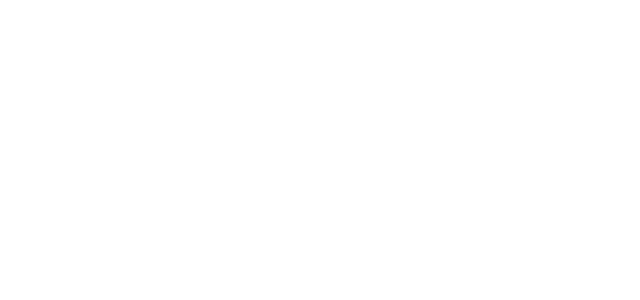
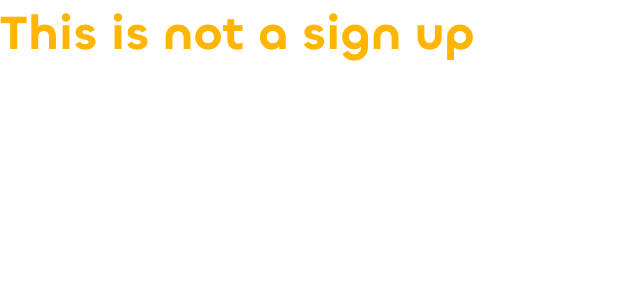
Before and after one commit to uwenayoallain/cv, a Next.js app: page /signup in a window 1280 px wide. Shown: the top 300 px of the page, without its empty margins (0-640 px from the left). Built offline with nearby package versions, Linux system fonts and the light colour scheme.

Commit message:
sign up page

```diff
--- a/pages/signup.tsx
+++ b/pages/signup.tsx
@@ -1,3 +1,10 @@
-const SignUp = () => {};
+import type { NextPage } from "next";
+const SignUp: NextPage = () => {
+  return (
+    <div>
+      <h1>This is not a sign up</h1>
+    </div>
+  );
+};
 
 export default SignUp;
```
